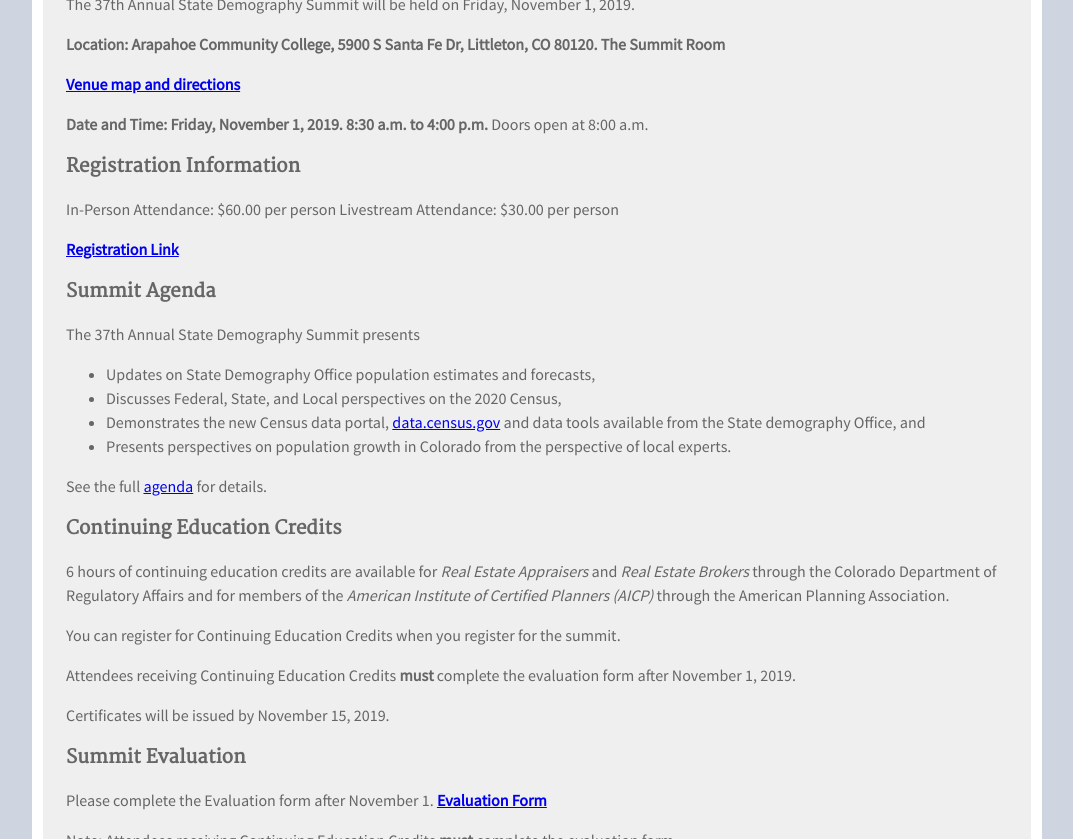
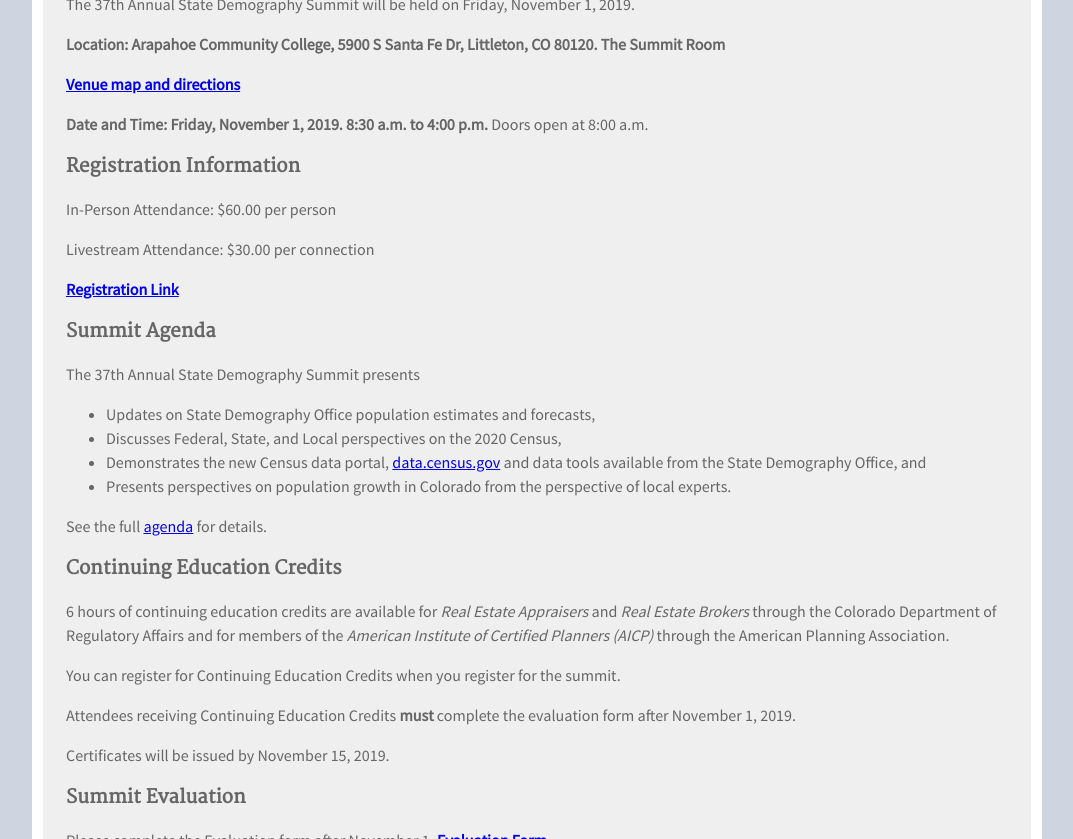
Before and after one commit to TBleess/Website_New, a Jekyll site: the page built from pages/9_Not_in_Menu/demography_summit_2019.md, in a window 1280 px wide and 900 px high, scrolled down 1079 px, cut to the strip 61-900 px from the top of the window. Shown: the whole strip, without its empty margins (103-1176 px from the left). Built offline with Jekyll 4.4.1, drawn with Linux system fonts in a browser that asks for light colours.

Commit message:
Update demography_summit_2019.md

```diff
--- a/pages/9_Not_in_Menu/demography_summit_2019.md
+++ b/pages/9_Not_in_Menu/demography_summit_2019.md
@@ -22,7 +22,8 @@ The 37th Annual State Demography Summit will be held on Friday, November 1, 2019
 
 ### Registration Information
 In-Person Attendance:  $60.00 per person
-Livestream Attendance: $30.00 per person
+
+Livestream Attendance: $30.00 per connection
 
 **[Registration Link](https://www.eventbrite.com/e/37th-annnual-state-demography-summit-tickets-59855650863)**
 
@@ -31,7 +32,7 @@ Livestream Attendance: $30.00 per person
 The 37th Annual State Demography Summit presents
 * Updates on State Demography Office population estimates and forecasts,
 * Discusses Federal, State, and Local perspectives on the 2020 Census,
-* Demonstrates the new Census data portal, [data.census.gov](https://data.census.gov/cedsci/) and data tools available from the State demography Office, and
+* Demonstrates the new Census data portal, [data.census.gov](https://data.census.gov/cedsci/) and data tools available from the State Demography Office, and
 * Presents perspectives on population growth in Colorado from the perspective of local experts.
 
 See the full [agenda](agenda link) for details.
```
